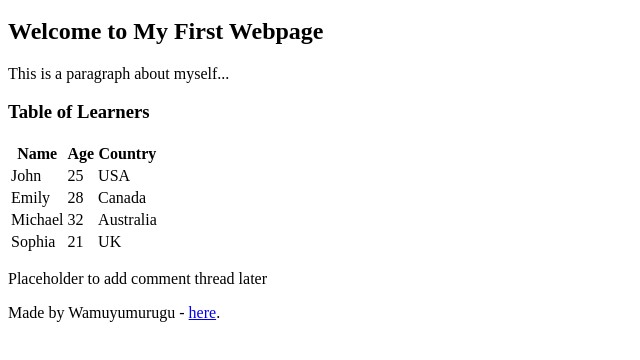
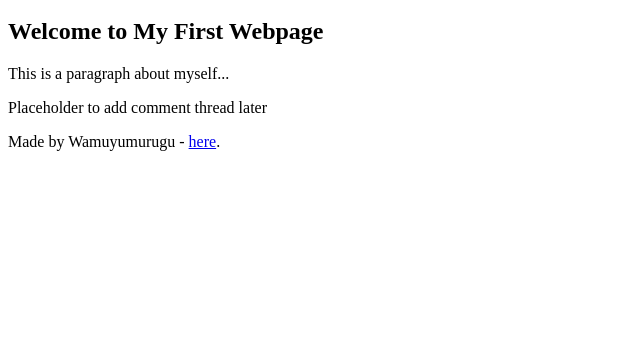
Before and after one commit to Wamuyumurugu/My_First_Portfolio, a plain HTML site: page html_basic/index.html in a window 1280 px wide. Shown: the part 118-478 px from the top of the page, without its empty margins (0-640 px from the left). Drawn offline with Linux system fonts and the light colour scheme.

Commit message:
Update index.html

```diff
--- a/html_basic/index.html
+++ b/html_basic/index.html
@@ -15,52 +15,15 @@
             </ul>
         </nav>
     </header>
-
     <main>
         <article>
             <h2>Welcome to My First Webpage</h2>
             <p>This is a paragraph about myself...</p>
-
-            <!-- Container for the table of learners -->
-            <h3>Table of Learners</h3>
-            <table>
-                <thead>
-                    <tr>
-                        <th>Name</th>
-                        <th>Age</th>
-                        <th>Country</th>
-                    </tr>
-                </thead>
-                <tbody>
-                    <tr>
-                        <td>John</td>
-                        <td>25</td>
-                        <td>USA</td>
-                    </tr>
-                    <tr>
-                        <td>Emily</td>
-                        <td>28</td>
-                        <td>Canada</td>
-                    </tr>
-                    <tr>
-                        <td>Michael</td>
-                        <td>32</td>
-                        <td>Australia</td>
-                    </tr>
-                    <tr>
-                        <td>Sophia</td>
-                        <td>21</td>
-                        <td>UK</td>
-                    </tr>
-                </tbody>
-            </table>
         </article>
-
         <aside>
             <p>Placeholder to add comment thread later</p>
         </aside>
     </main>
-
     <footer>
         <p>Made by Wamuyumurugu - <a href="https://www.example.com" target="_blank">here</a>.</p>
     </footer>
```
